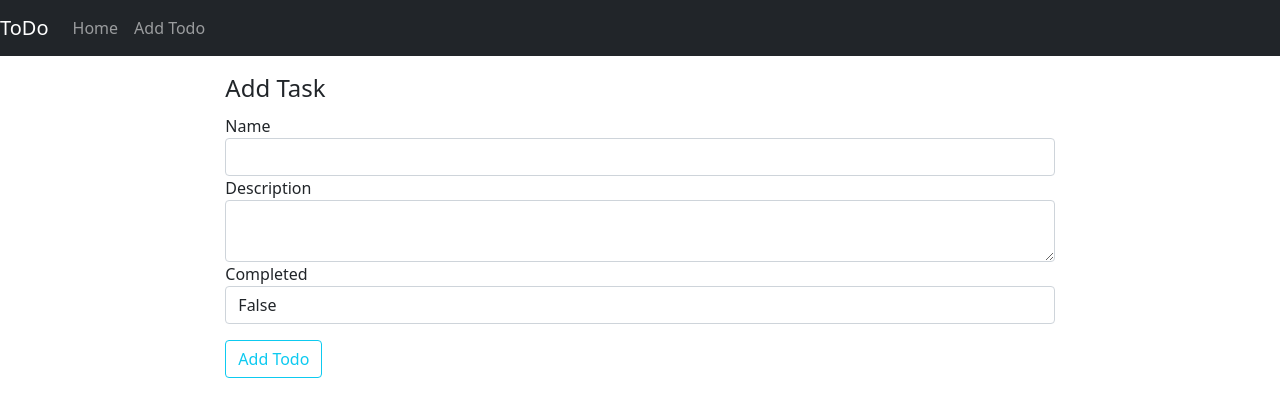
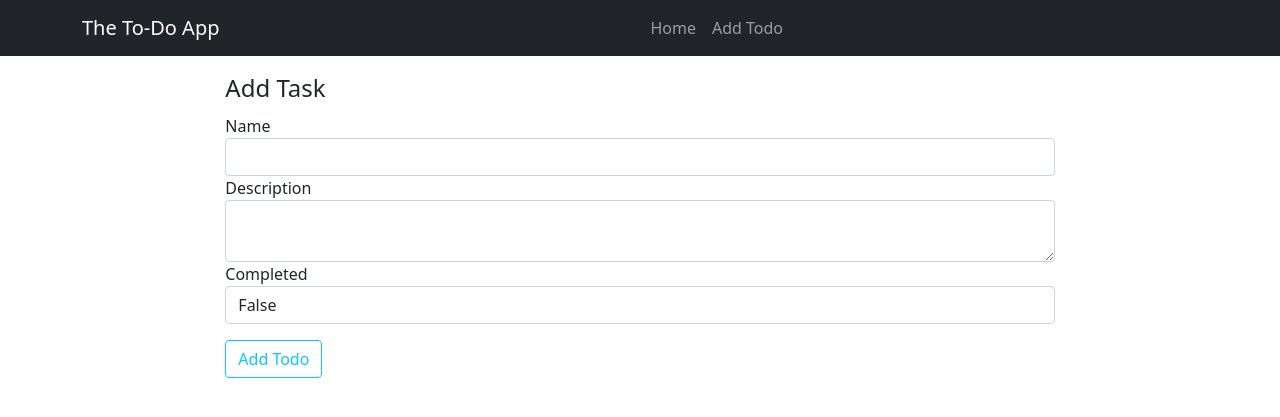
Before and after one commit to Satty-17/ToDoApp, a Flask app: page /add_todo in a window 1280 px wide. Shown: the top 417 px of the page. Run offline with Flask 3, Linux system fonts and the light colour scheme; parts of the project's set-up code (start-up, migrations or seed data) failed here and were passed over; some libraries are stand-ins or nearby versions.

Commit message:
Final Commit

```diff
--- a/application/routes.py
+++ b/application/routes.py
@@ -24,8 +24,6 @@ def add_todo():
         todo_name = form.name.data
         todo_description = form.description.data
         completed = form.completed.data
-
-        # Get the current time in IST
 
 
         db.todo_flask.insert_one({
--- a/application/templates/layout.html
+++ b/application/templates/layout.html
@@ -14,17 +14,19 @@
     {% endif %}
 
 </head>
+
 <body>
 
     <header>
         <nav class="navbar navbar-expand-lg navbar-dark fixed-top bg-dark">
-            <a class="navbar-brand" href="{{ url_for('get_todos') }}">ToDo</a>
+            <div class="container"> <!-- Wrap the content in a container for centering -->
+                <a class="navbar-brand" href="{{ url_for('get_todos') }}">The To-Do App</a>
                 <button class="navbar-toggler" type="button" data-toggle="collapse" data-target="#navbarSupportedContent" aria-controls="navbarSupportedContent" aria-expanded="false" aria-label="Toggle navigation">
                     <span class="navbar-toggler-icon"></span>
                 </button>
 
-            <div class="collapse navbar-collapse" id="navbarSupportedContent">
-                <ul class="navbar-nav ml-auto">
+                <div class="collapse navbar-collapse justify-content-center" id="navbarSupportedContent">
+                    <ul class="navbar-nav">
                         <li class="nav-item active">
                             <a class="nav-link" href="{{ url_for('get_todos') }}">Home</a>
                         </li>
@@ -33,8 +35,10 @@
                         </li>
                     </ul>
                 </div>
+            </div>
         </nav>
     </header>
+
 
     <main class="container-fluid" style="margin-top: 70px;">
         <div class="row">
```
Also changed, not shown: application/__init__.py (+5 -5 lines). Lines whose indentation alone changed are shown as unchanged.
